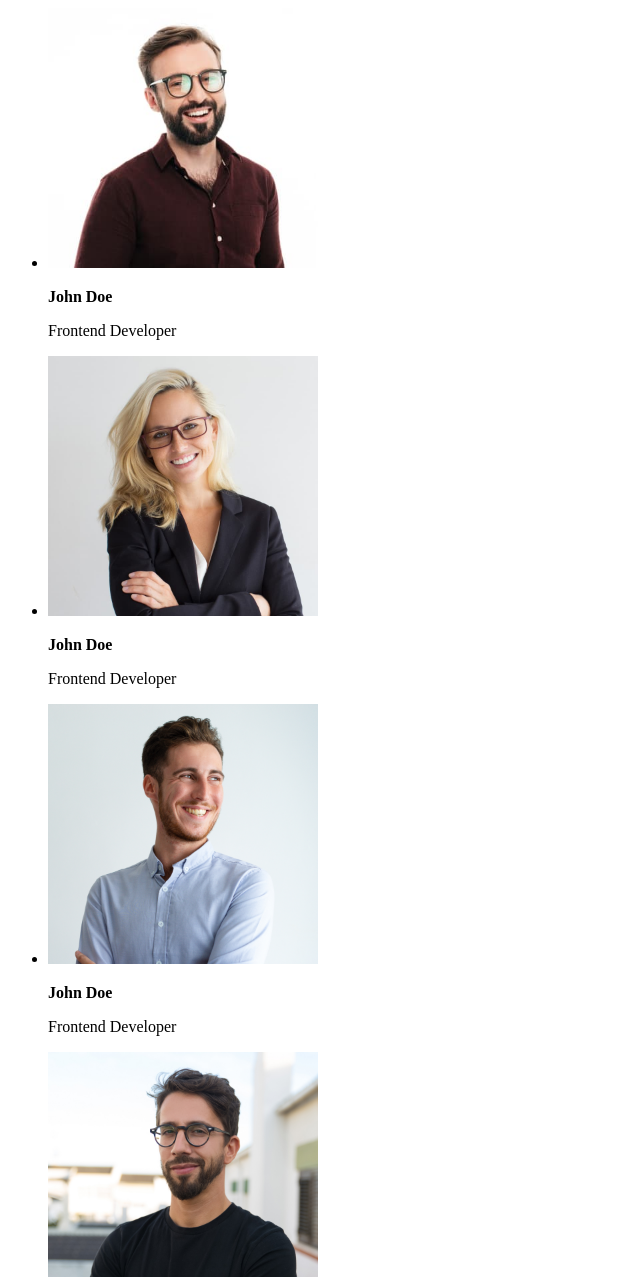
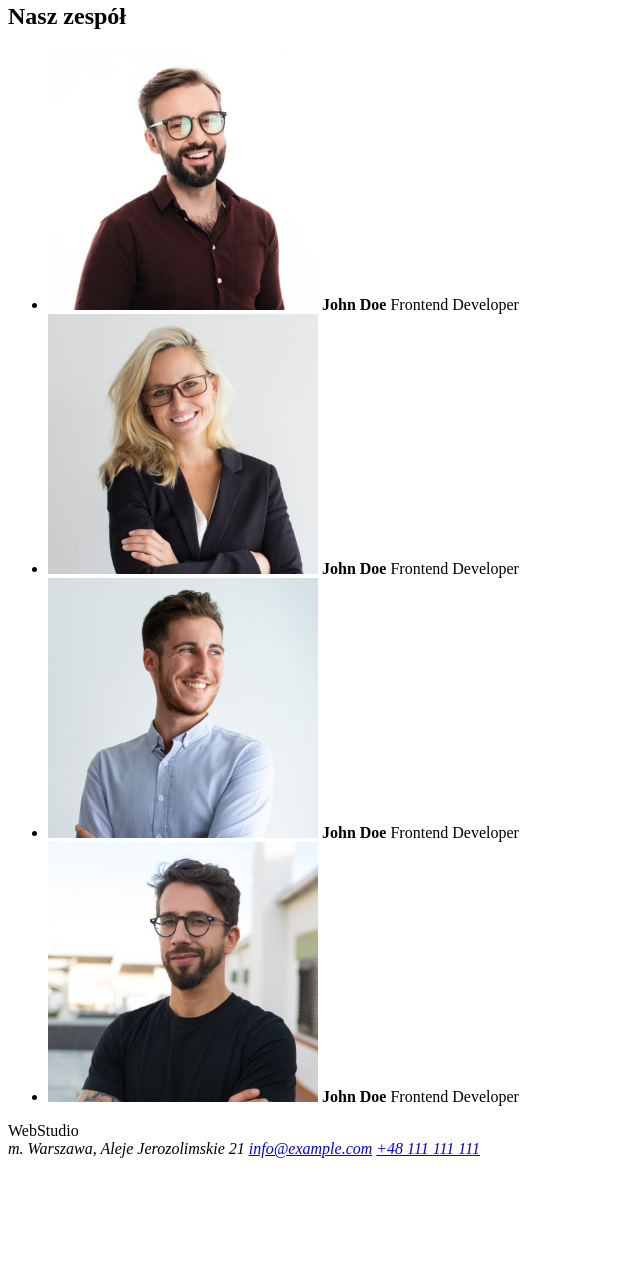
Before and after one commit to KatarzynaNN/goit-markup-hw-08, a plain HTML site: page index.html in a window 1280 px wide. Shown: the part 1523-2800 px from the top of the page, without its empty margins (0-640 px from the left). After the commit the page ends 2689 px from the top, so only its background shows below. Drawn offline with Linux system fonts and the light colour scheme.

Commit message:
amendments in index.html

```diff
--- a/index.html
+++ b/index.html
@@ -16,38 +16,42 @@
 					<li><a href="#kontakt">Kontakt</a></li>
 				</ul>
 			</nav>
+			<div>
 				<a href="mailto:info@devstudio.com">info@devstudio.com</a>
+			</div>
+			<div>
 				<a href="tel:+48111111111">+48 111 111 111</a>
+			</div>
 		</header>
 		<main>
+			<section>
 				<h1>EFEKTYWNE ROZWIĄZANIA DLA WASZEGO BIZNESU</h1>
 				<button type="button">Zamów usługe</button>
-			<section>
 				<div>
 					<ul>
 						<li>
-							<p>LOREM IPSUM</p>
+							<h3>LOREM IPSUM</h3>
 							<p>
 								Lorem ipsum dolor sit amet, consectetur adipiscing elit. Nam vel
 								arcu sem. Sed non sodales dui. Interdum et malesuada
 							</p>
 						</li>
 						<li>
-							<p>LOREM IPSUM</p>
+							<h3>LOREM IPSUM</h3>
 							<p>
 								Lorem ipsum dolor sit amet, consectetur adipiscing elit. Nam vel
 								arcu sem. Sed non sodales dui. Interdum et malesuada
 							</p>
 						</li>
 						<li>
-							<p>LOREM IPSUM</p>
+							<h3>LOREM IPSUM</h3>
 							<p>
 								Lorem ipsum dolor sit amet, consectetur adipiscing elit. Nam vel
 								arcu sem. Sed non sodales dui. Interdum et malesuada
 							</p>
 						</li>
 						<li>
-							<p>LOREM IPSUM</p>
+							<h3>LOREM IPSUM</h3>
 							<p>
 								Lorem ipsum dolor sit amet, consectetur adipiscing elit. Nam vel
 								arcu sem. Sed non sodales dui. Interdum et malesuada
@@ -58,7 +62,6 @@
 			</section>
 			<section>
 				<h2>Czym się zajmujemy</h2>
-			</section>
 				<ul>
 					<li>
 						<img
@@ -85,6 +88,7 @@
 						/>
 					</li>
 				</ul>
+			</section>
 			<section>
 				<h2>Nasz zespół</h2>
 				<ul>
@@ -95,8 +99,8 @@
 							width="270"
 							height="260"
 						/>
-						<p><b>John Doe</b></p>
-						<p>Frontend Developer</p>
+						<span><b>John Doe</b></span>
+						<span>Frontend Developer</span>
 					</li>
 					<li>
 						<img
@@ -105,8 +109,8 @@
 							width="270"
 							height="260"
 						/>
-						<p><b>John Doe</b></p>
-						<p>Frontend Developer</p>
+						<span><b>John Doe</b></span>
+						<span>Frontend Developer</span>
 					</li>
 					<li>
 						<img
@@ -115,8 +119,8 @@
 							width="270"
 							height="260"
 						/>
-						<p><b>John Doe</b></p>
-						<p>Frontend Developer</p>
+						<span><b>John Doe</b></span>
+						<span>Frontend Developer</span>
 					</li>
 					<li>
 						<img
@@ -125,20 +129,18 @@
 							width="270"
 							height="260"
 						/>
-						<p><b>John Doe</b></p>
-						<p>Frontend Developer</p>
+						<span><b>John Doe</b></span>
+						<span>Frontend Developer</span>
 					</li>
 				</ul>
 			</section>
 		</main>
-		<footer id="kontakt">
-			<h3>WebStudio</h3>
+		<footer>
+			<span>WebStudio</span>
 			<address>
-				<ul>
-					<li>m. Warszawa, Aleje Jerozolimskie 21</li>
-					<li><a href="mailto:info@example.com">info@example.com</a></li>
-					<li><a href="tel:+48111111111">+48 111 111 111</a></li>
-				</ul>
+				<span>m. Warszawa, Aleje Jerozolimskie 21</span>
+				<span><a href="mailto:info@example.com">info@example.com</a></span>
+				<span><a href="tel:+48111111111">+48 111 111 111</a></span>
 			</address>
 		</footer>
 	</body>
```
Lines whose indentation alone changed are shown as unchanged.
